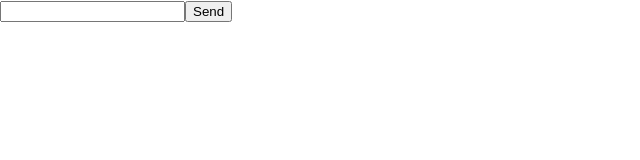
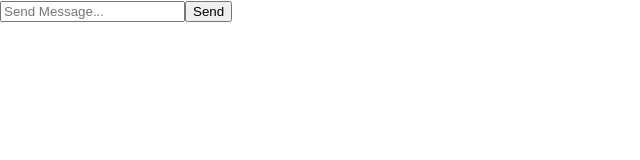
Before and after one commit to iceeeberg/Chit-Chat, a React (Create React App) app in the folder client/: page / in a window 1280 px wide. Shown: the top 160 px of the page, without its empty margins (0-640 px from the left). Built offline with nearby package versions, Linux system fonts and the light colour scheme.

Commit message:
added placeHolder

```diff
--- a/client/src/components/InputMessage.js
+++ b/client/src/components/InputMessage.js
@@ -1,16 +1,16 @@
 import React, { Fragment, useState } from "react";
 
 const InputMessage = () => {
-  const[message, setMessage] = useState('');
+  const [message, setMessage] = useState("");
 
   return (
     <Fragment>
       <form>
-        <input type="text" onChange={(e) => setMessage(e.target.value)}/>
+        <input placeholder="Send Message..." type="text" onChange={(e) => setMessage(e.target.value)} />
         <button type="submit">Send</button>
       </form>
     </Fragment>
-  )
-}
+  );
+};
 
 export default InputMessage;
```
